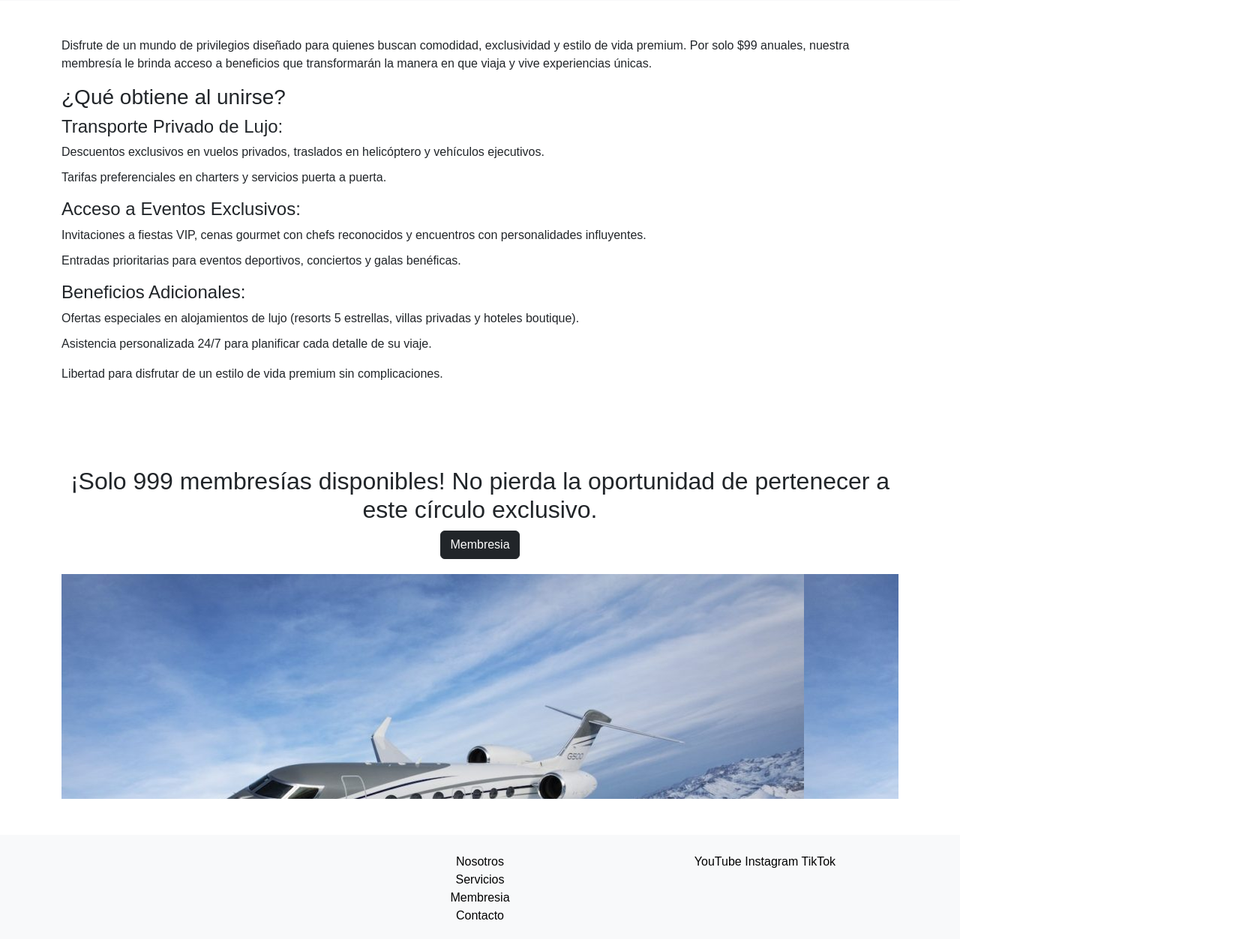
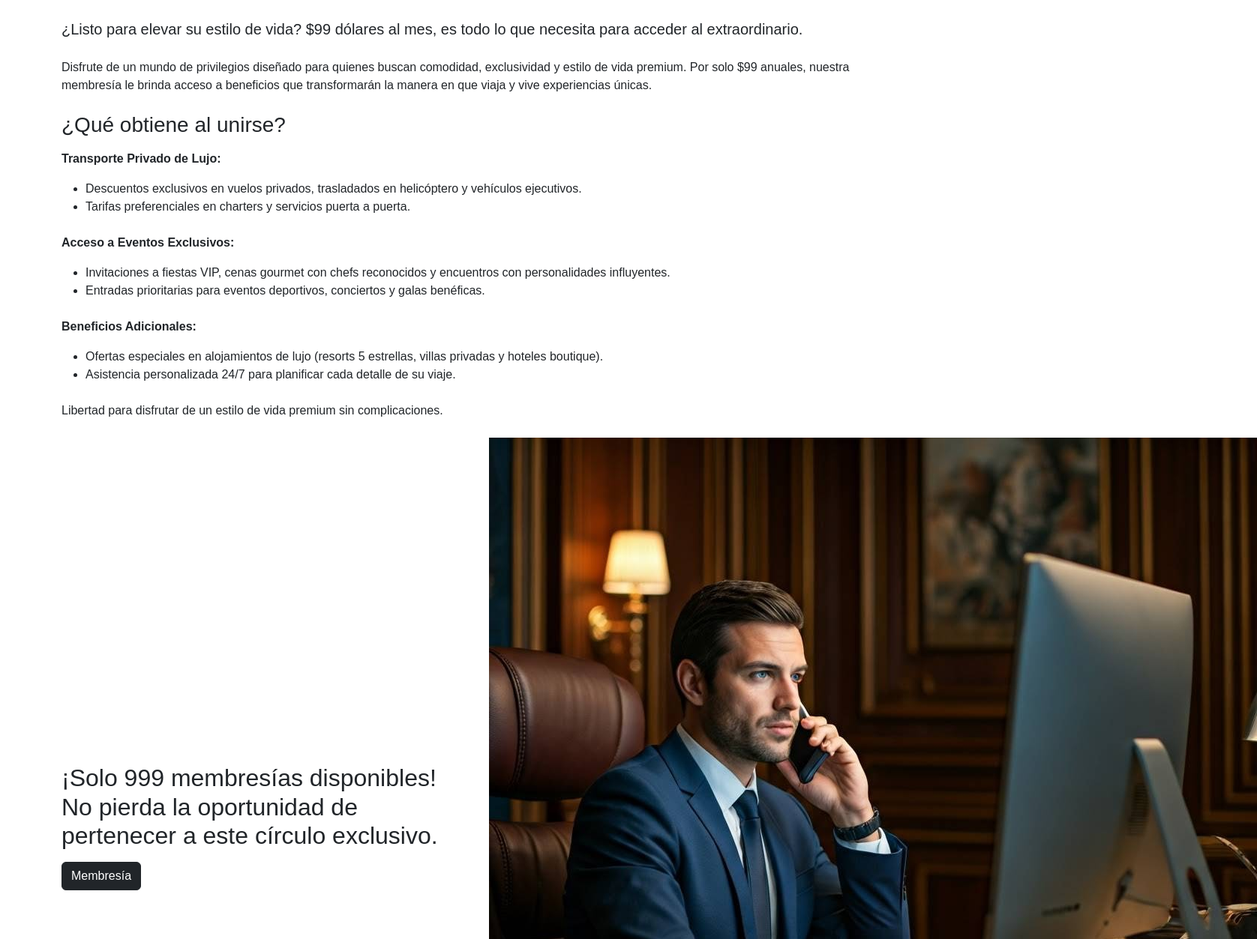
Before and after one commit to isa-capa/Entrega3, a plain HTML site: page Pages/membresia.html in a window 1280 px wide. Shown: the part 607-1860 px from the top of the page at 75% size, 1676 px wide, since content can reach past the window. Drawn offline with nearby package versions, Linux system fonts and the light colour scheme; files that its build step writes are made by us from their sources; files whose address does not match are found by name.

Commit message:
membresia sass

```diff
--- a/Pages/membresia.html
+++ b/Pages/membresia.html
@@ -18,78 +18,86 @@
         </button>
         <div class="collapse navbar-collapse" id="navbarNav">
         <ul class="navbar-nav ms-auto">
-            <li class="nav-item"><a class="nav-link" href="nosotros.html">Nosotros</a></li>
-            <li class="nav-item"><a class="nav-link" href="servicios.html">Servicios</a></li>
-            <li class="nav-item"><a class="nav-link active" href="membresia.html">Membresia</a></li>
-            <li class="nav-item"><a class="nav-link" href="contacto.html">Contacto</a></li>
+            <li class="nav-item"><a class="nav-link" href="./nosotros.html">Nosotros</a></li>
+            <li class="nav-item"><a class="nav-link" href="./servicios.html">Servicios</a></li>
+            <li class="nav-item"><a class="nav-link" href="./membresia.html">Membresia</a></li>
+            <li class="nav-item"><a class="nav-link" href="./contacto.html">Contacto</a></li>
             <li class="nav-item"><a class="nav-link" href="#" id="bookFlightBtn">Book a Flight</a></li>
         </ul>
         </div>
     </div>
     </nav>
 
-    <header class="text-center py-5">
-    <h1>Membresia</h1>
-    <p>¿Listo para elevar su estilo de vida? $99 dólares al mes, es todo lo que necesita para acceder a lo extraordinario. El club donde lo exclusivo esta en la palma de tu mano.</p>
-    <div class="image-space-1" style="height: 300px; width: 100%;"></div>
-    </header>
-
-    <section class="membership-details py-5">
+<!-- Membership Intro Section -->
+    <section class="membership-intro-section">
         <div class="container">
-        <p>Disfrute de un mundo de privilegios diseñado para quienes buscan comodidad, exclusividad y estilo de vida premium. Por solo $99 anuales, nuestra membresía le brinda acceso a beneficios que transformarán la manera en que viaja y vive experiencias únicas.</p>
-        <h3>¿Qué obtiene al unirse?</h3>
-        <h4>Transporte Privado de Lujo:</h4>
-        <ul>
-        <li>Descuentos exclusivos en vuelos privados, traslados en helicóptero y vehículos ejecutivos.</li>
+            <img src="../Imagenes/ser01.jpg" alt="members vip" class="membreship-image mb-3">
+            <h1 class="display-4 fw-bold mb-4">Membresía</h1>
+            <p class="lead mb-4">¿Listo para elevar su estilo de vida? $99 dólares al mes, es todo lo que necesita para acceder al extraordinario.</p>
+            <p class="mb-4">Disfrute de un mundo de privilegios diseñado para quienes buscan comodidad, exclusividad y estilo de vida premium. Por solo $99 anuales, nuestra membresía le brinda acceso a beneficios que transformarán la manera en que viaja y vive experiencias únicas.</p>
+            <h3 class="mb-3">¿Qué obtiene al unirse?</h3>
+            <p><strong>Transporte Privado de Lujo:</strong></p>
+            <ul class="mb-4">
+                <li>Descuentos exclusivos en vuelos privados, trasladados en helicóptero y vehículos ejecutivos.</li>
                 <li>Tarifas preferenciales en charters y servicios puerta a puerta.</li>
             </ul>
-        <h4>Acceso a Eventos Exclusivos:</h4>
-        <ul>
+            <p><strong>Acceso a Eventos Exclusivos:</strong></p>
+            <ul class="mb-4">
                 <li>Invitaciones a fiestas VIP, cenas gourmet con chefs reconocidos y encuentros con personalidades influyentes.</li>
                 <li>Entradas prioritarias para eventos deportivos, conciertos y galas benéficas.</li>
             </ul>
-        <h4>Beneficios Adicionales:</h4>
-        <ul>
+            <p><strong>Beneficios Adicionales:</strong></p>
+            <ul class="mb-4">
                 <li>Ofertas especiales en alojamientos de lujo (resorts 5 estrellas, villas privadas y hoteles boutique).</li>
                 <li>Asistencia personalizada 24/7 para planificar cada detalle de su viaje.</li>
             </ul>
-        <p>Libertad para disfrutar de un estilo de vida premium sin complicaciones.</p>
+            <p class="mb-4">Libertad para disfrutar de un estilo de vida premium sin complicaciones.</p>
         </div>
     </section>
 
-    <section class="membership-offer py-5 text-center">
+    <!-- Call to Action Section -->
+    <section class="cta-section">
         <div class="container">
-        <h2>¡Solo 999 membresías disponibles! No pierda la oportunidad de pertenecer a este círculo exclusivo.</h2>
-        <a href="#" class="btn btn-dark">Membresia</a>
-        <div class="image-space-2" style="height: 300px; width: 100%; margin-top: 20px;"></div>
+            <div class="row align-items-center">
+                <div class="col-md-6">
+                    <h2 class="mb-3">¡Solo 999 membresías disponibles! No pierda la oportunidad de pertenecer a este círculo exclusivo.</h2>
+                    <button type="button" class="btn btn-dark">Membresía</button>
+                </div>
+                <div class="col-md-6">
+                    <img src="../Imagenes/dis01.jpg" alt="Private Jet On-Demand" class="action-image mb-3">
+                </div>
+            </div>
         </div>
     </section>
 
-    <footer class="py-4">
+    <!-- Footer -->
+    <footer class="footer-section">
         <div class="container">
             <div class="row">
                 <div class="col-md-4">
-            <div class="image-footer" style="height: 50px; width: 150px;"></div>
+                    <p>Zerval Jets</p>
                 </div>
                 <div class="col-md-4">
                     <ul class="list-unstyled">
-            <li><a href="nosotros.html">Nosotros</a></li>
-            <li><a href="servicios.html">Servicios</a></li>
-            <li><a href="membresia.html">Membresia</a></li>
-            <li><a href="contacto.html">Contacto</a></li>
+                        <li><a href="./contacto.html">Contacto</a></li>
+                        <li><a href="./nosotros.html">Nosotros</a></li>
+                        <li><a href="./servicios.html">Servicios</a></li>
+                        <li><a href="./membresia.html">Membresía</a></li>
                     </ul>
                 </div>
                 <div class="col-md-4">
                     <ul class="list-unstyled">
-                <a href="https://www.youtube.com/results?search_query=jets+privados">YouTube</a>
-                <a href="https://www.instagram.com/">Instagram</a>
-                <a href="https://www.tiktok.com/search?lang=es&q=jets%20privados&t=1743653469859">TikTok</a>
+                        <li>Redes</li>
+                        <li>Youtube</li>
+                        <li>Instagram</li>
+                        <li>Tiktok</li>
                     </ul>
                 </div>
             </div>
         </div>
     </footer>
 
+    <!-- Bootstrap JS -->
     <script src="https://cdn.jsdelivr.net/npm/bootstrap@5.3.0/dist/js/bootstrap.bundle.min.js"></script>
 </body>
 </html>
--- /dev/null
+++ b/Sass/membresia.scss
@@ -0,0 +1,73 @@
+@import url('https://fonts.googleapis.com/css2?family=Roboto:wght@400;700&display=swap');
+
+// Variables
+$primary-color: #000;
+$secondary-color: #fff;
+$grey-placeholder: #d3d3d3;
+
+// Global Styles
+body {
+    font-family: 'Roboto', sans-serif;
+    color: $primary-color;
+    background-color: $secondary-color;
+}
+
+// Image Placeholders
+.image-placeholder {
+    background-color: $grey-placeholder;
+    border-radius: 15px;
+}
+
+.contact-image {
+    width: 100%;
+    height: 300px;
+}
+
+// Section Styles
+.contact-intro-section {
+    padding: 50px 0;
+    h1 {
+        font-size: 3rem;
+        font-weight: 700;
+    }
+    h3 {
+        font-size: 1.5rem;
+        font-weight: 600;
+    }
+    p {
+        font-size: 1rem;
+    }
+}
+
+.contact-form-section {
+    padding: 50px 0;
+    h2 {
+        font-size: 2rem;
+        font-weight: 700;
+    }
+    .form-control, .form-select {
+        border-radius: 10px;
+    }
+}
+
+.footer-section {
+    padding: 20px 0;
+    background-color: $secondary-color;
+    border-top: 1px solid #e0e0e0;
+    a {
+        color: $primary-color;
+        text-decoration: none;
+        &:hover {
+            text-decoration: underline;
+        }
+    }
+}
+
+// Button Animations (Bootstrap Enhancement)
+.btn-dark {
+    transition: all 0.3s ease;
+    &:hover {
+        transform: scale(1.05);
+        background-color: #333;
+    }
+}
```
Also changed, not shown: Pages/contacto.html (+13 -13 lines), Sass/membresia.css (added), 1 other file. Lines whose indentation alone changed are shown as unchanged.
